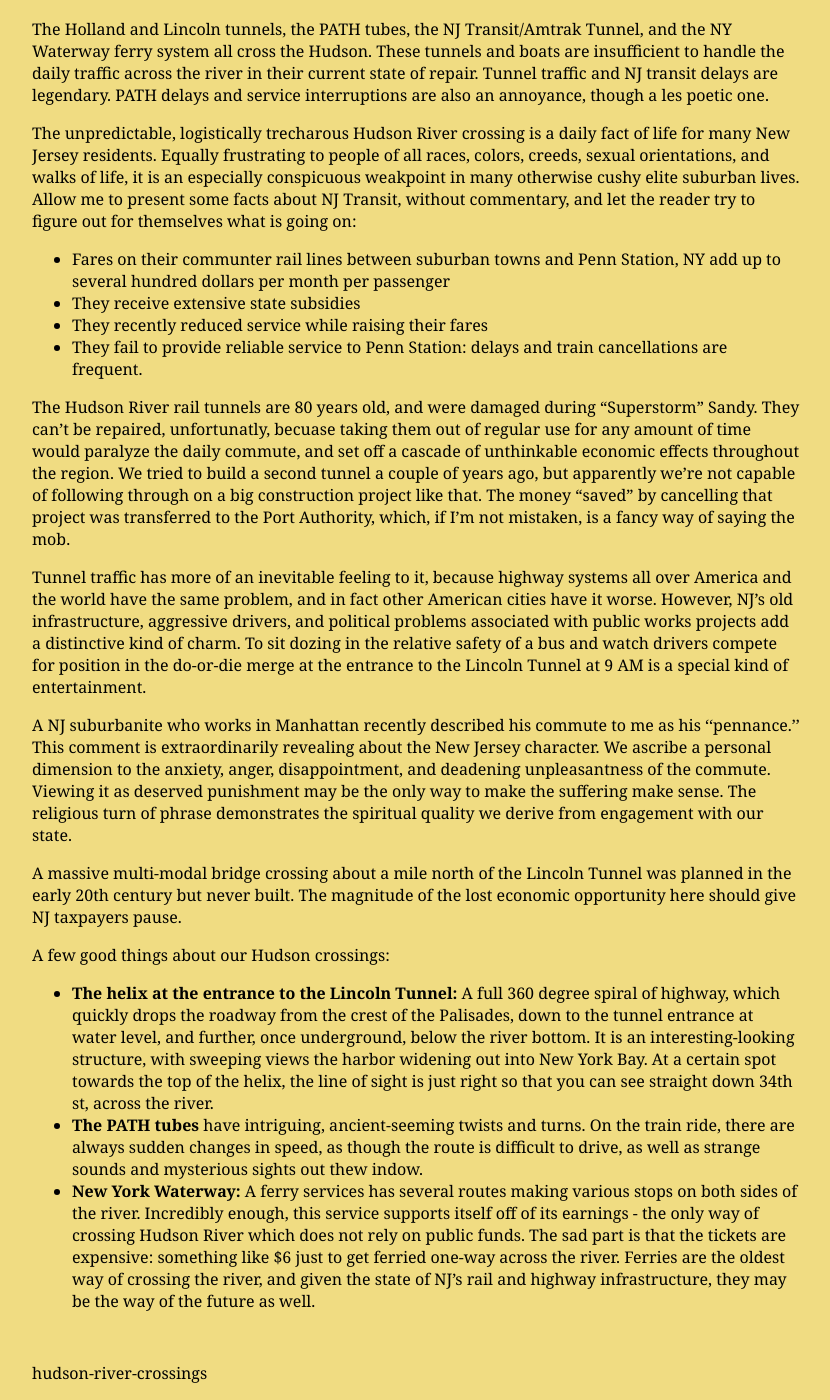
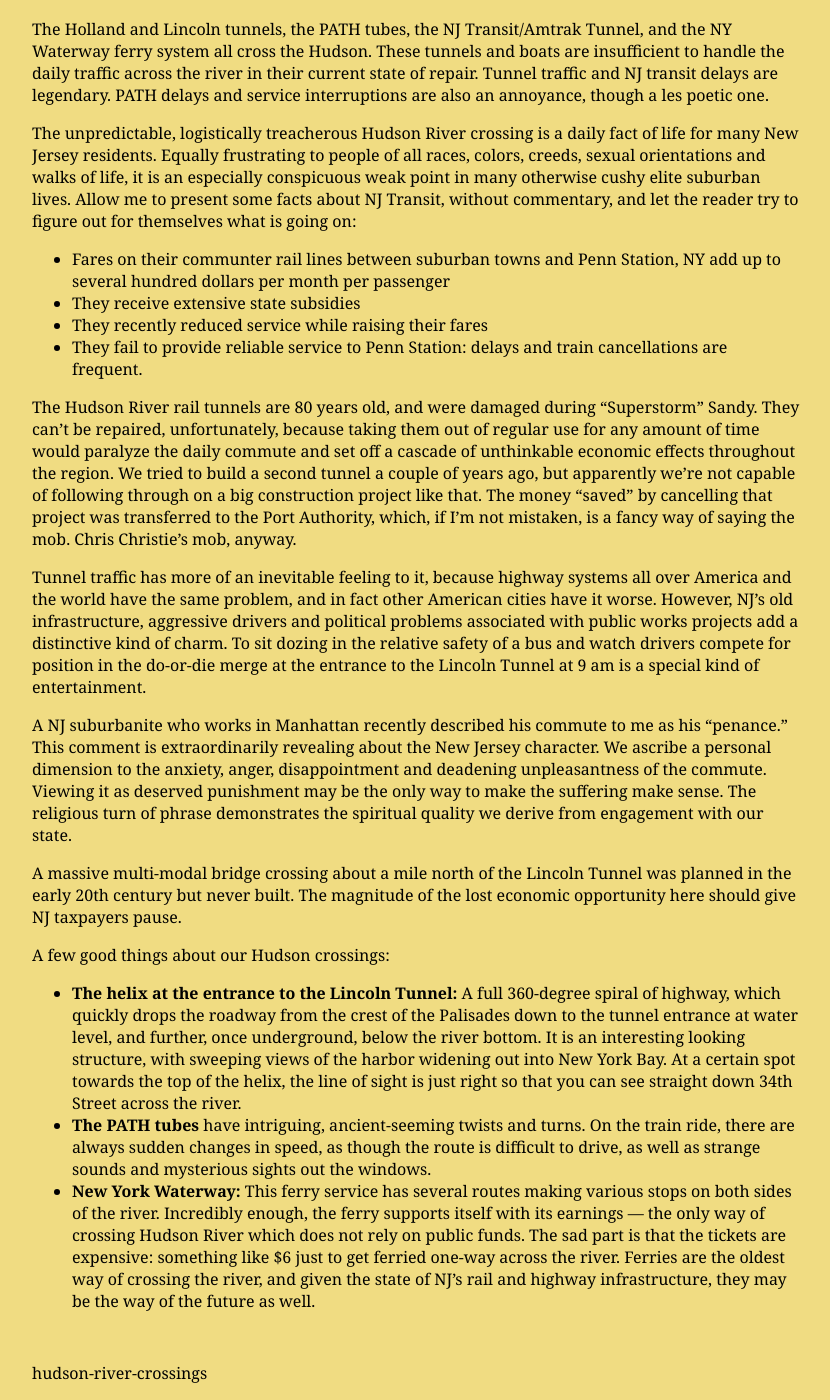
Before and after one commit to jonfried/oakafee.github.io, a Jekyll site: the page built from _posts/2016-09-13-hudson-river-crossings.md, in a window 1280 px wide and 1400 px high, scrolled down 283 px. Shown: the whole window, without its empty margins (224-1054 px from the left). Built offline with Jekyll 4.4.1, drawn with Linux system fonts in a browser that asks for light colours.

Commit message:
10/17/16 - Hudson River crossing

```diff
--- a/_posts/2016-09-13-hudson-river-crossings.md
+++ b/_posts/2016-09-13-hudson-river-crossings.md
@@ -11,23 +11,23 @@
 
 The Holland and Lincoln tunnels, the PATH tubes, the NJ Transit/Amtrak Tunnel, and the NY Waterway ferry system all cross the Hudson. These tunnels and boats are insufficient to handle the daily traffic across the river in their current state of repair. Tunnel traffic and NJ transit delays are legendary. PATH delays and service interruptions are also an annoyance, though a les poetic one.
 
-The unpredictable, logistically trecharous Hudson River crossing is a daily fact of life for many New Jersey residents. Equally frustrating to people of all races, colors, creeds, sexual orientations, and walks of life, it is an especially conspicuous weakpoint in many otherwise cushy elite suburban lives. Allow me to present some facts about NJ Transit, without commentary, and let the reader try to figure out for themselves what is going on:
+The unpredictable, logistically treacherous Hudson River crossing is a daily fact of life for many New Jersey residents. Equally frustrating to people of all races, colors, creeds, sexual orientations and walks of life, it is an especially conspicuous weak point in many otherwise cushy elite suburban lives. Allow me to present some facts about NJ Transit, without commentary, and let the reader try to figure out for themselves what is going on:
 
 -	Fares on their communter rail lines between suburban towns and Penn Station, NY add up to several hundred dollars per month per passenger
 -	They receive extensive state subsidies
 -	They recently reduced service while raising their fares
 -	They fail to provide reliable service to Penn Station: delays and train cancellations are frequent.
 
-The Hudson River rail tunnels are 80 years old, and were damaged during "Superstorm" Sandy. They can't be repaired, unfortunatly, becuase taking them out of regular use for any amount of time would paralyze the daily commute, and set off a cascade of unthinkable economic effects throughout the region. We tried to build a second tunnel a couple of years ago, but apparently we're not capable of following through on a big construction project like that. The money "saved" by cancelling that project was transferred to the Port Authority, which, if I'm not mistaken, is a fancy way of saying the mob.
+The Hudson River rail tunnels are 80 years old, and were damaged during "Superstorm" Sandy. They can't be repaired, unfortunately, because taking them out of regular use for any amount of time would paralyze the daily commute and set off a cascade of unthinkable economic effects throughout the region. We tried to build a second tunnel a couple of years ago, but apparently we're not capable of following through on a big construction project like that. The money "saved" by cancelling that project was transferred to the Port Authority, which, if I'm not mistaken, is a fancy way of saying the mob. Chris Christie's mob, anyway.
 
-Tunnel traffic has more of an inevitable feeling to it, because highway systems all over America and the world have the same problem, and in fact other American cities have it worse. However, NJ's old infrastructure, aggressive drivers, and political problems associated with public works projects add a distinctive kind of charm. To sit dozing in the relative safety of a bus and watch drivers compete for position in the do-or-die merge at the entrance to the Lincoln Tunnel at 9 AM is a special kind of entertainment.
+Tunnel traffic has more of an inevitable feeling to it, because highway systems all over America and the world have the same problem, and in fact other American cities have it worse. However, NJ's old infrastructure, aggressive drivers and political problems associated with public works projects add a distinctive kind of charm. To sit dozing in the relative safety of a bus and watch drivers compete for position in the do-or-die merge at the entrance to the Lincoln Tunnel at 9 am is a special kind of entertainment.
 
-A NJ suburbanite who works in Manhattan recently described his commute to me as his ''pennance.'' This comment is extraordinarily revealing about the New Jersey character. We ascribe a personal dimension to the anxiety, anger, disappointment, and deadening unpleasantness of the commute. Viewing it as deserved punishment may be the only way to make the suffering make sense. The religious turn of phrase demonstrates the spiritual quality we derive from engagement with our state.
+A NJ suburbanite who works in Manhattan recently described his commute to me as his "penance." This comment is extraordinarily revealing about the New Jersey character. We ascribe a personal dimension to the anxiety, anger, disappointment and deadening unpleasantness of the commute. Viewing it as deserved punishment may be the only way to make the suffering make sense. The religious turn of phrase demonstrates the spiritual quality we derive from engagement with our state.
 
 A massive multi-modal bridge crossing about a mile north of the Lincoln Tunnel was planned in the early 20th century but never built. The magnitude of the lost economic opportunity here should give NJ taxpayers pause.
 
 A few good things about our Hudson crossings:
 
--	<b>The helix at the entrance to the Lincoln Tunnel:</b> A full 360 degree spiral of highway, which quickly drops the roadway from the crest of the Palisades, down to the tunnel entrance at water level, and further, once underground, below the river bottom. It is an interesting-looking structure, with sweeping views the harbor widening out into New York Bay. At a certain spot towards the top of the helix, the line of sight is just right so that you can see straight down 34th st, across the river.
--	<b>The PATH tubes </b>have intriguing, ancient-seeming twists and turns. On the train ride, there are always sudden changes in speed, as though the route is difficult to drive, as well as strange sounds and mysterious sights out thew indow.
--	<b>New York Waterway: </b>A ferry services has several routes making various stops on both sides of the river. Incredibly enough, this service supports itself off of its earnings - the only way of crossing Hudson River which does not rely on public funds. The sad part is that the tickets are expensive: something like $6 just to get ferried one-way across the river. Ferries are the oldest way of crossing the river, and given the state of NJ's rail and highway infrastructure, they may be the way of the future as well.
+-	<b>The helix at the entrance to the Lincoln Tunnel:</b> A full 360-degree spiral of highway, which quickly drops the roadway from the crest of the Palisades down to the tunnel entrance at water level, and further, once underground, below the river bottom. It is an interesting looking structure, with sweeping views of the harbor widening out into New York Bay. At a certain spot towards the top of the helix, the line of sight is just right so that you can see straight down 34th Street across the river.
+-	<b>The PATH tubes </b>have intriguing, ancient-seeming twists and turns. On the train ride, there are always sudden changes in speed, as though the route is difficult to drive, as well as strange sounds and mysterious sights out the windows.
+-	<b>New York Waterway: </b>This ferry service has several routes making various stops on both sides of the river. Incredibly enough, the ferry supports itself with its earnings — the only way of crossing Hudson River which does not rely on public funds. The sad part is that the tickets are expensive: something like $6 just to get ferried one-way across the river. Ferries are the oldest way of crossing the river, and given the state of NJ's rail and highway infrastructure, they may be the way of the future as well.
```
